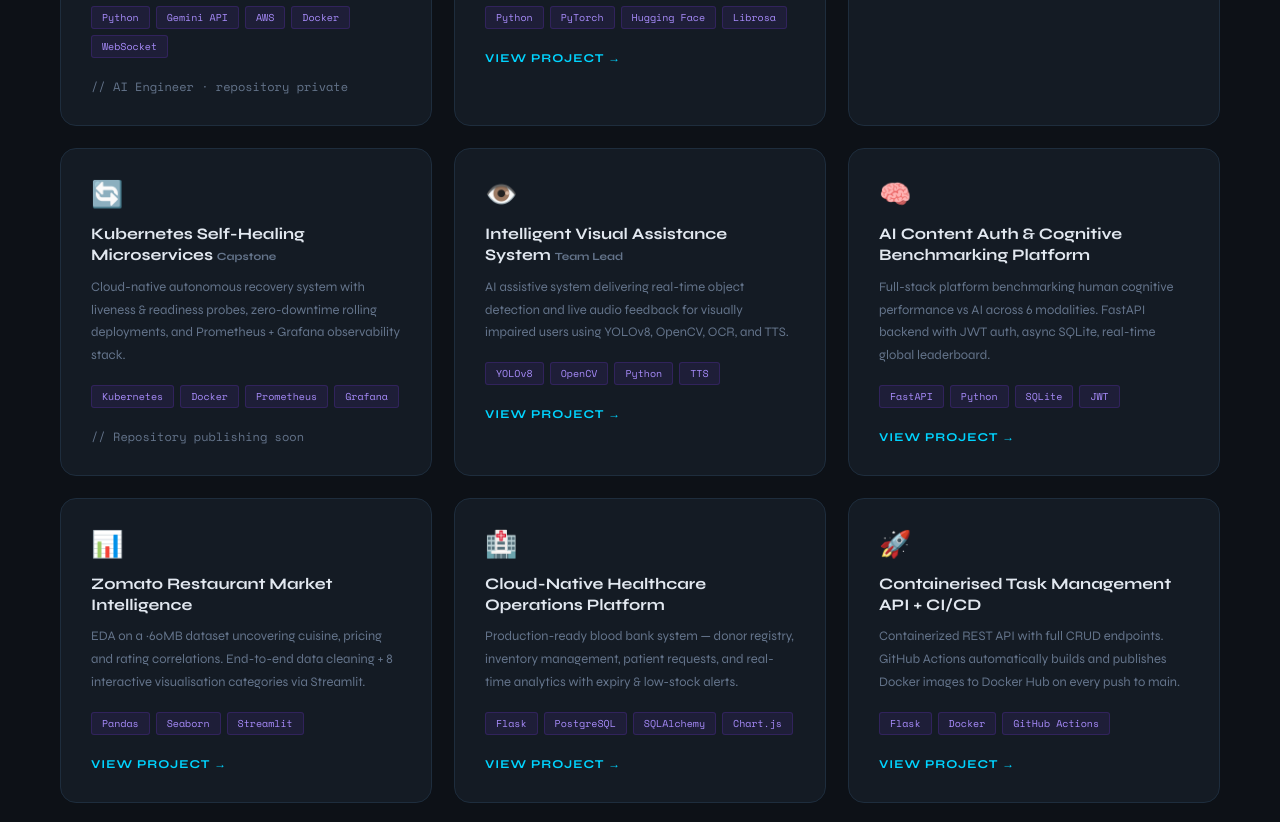
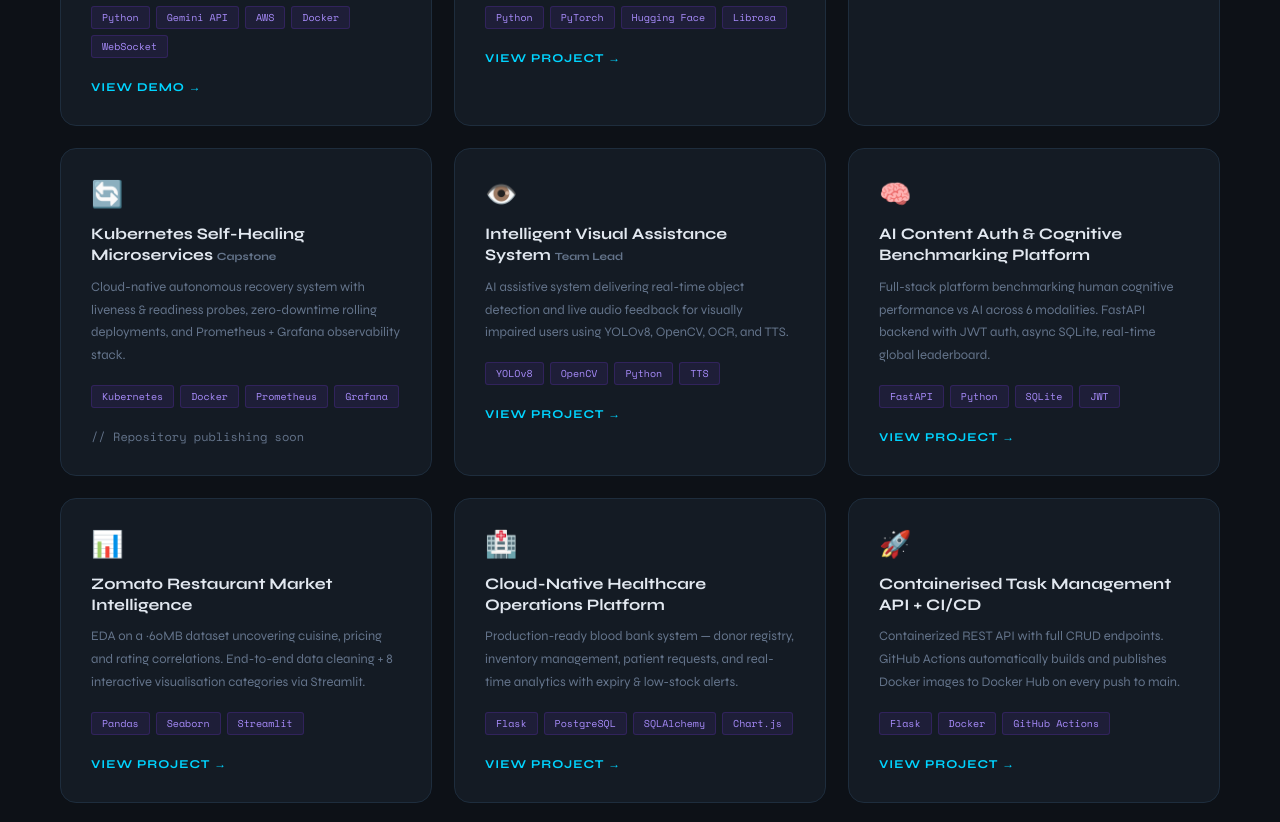
Before and after one commit to anvitha1105/My-Portfolio, a plain HTML site: page index.html in a window 1280 px wide. Shown: the part 2658-3480 px from the top of the page. Drawn offline with nearby package versions, Linux system fonts and the light colour scheme.

Commit message:
Update index.html

```diff
--- a/index.html
+++ b/index.html
@@ -465,8 +465,8 @@
         <span class="project-icon">🧭</span>
         <h3>ANVI — AI Personal Operating System <em style="font-size:11px;color:var(--muted);font-style:normal">2026 · Ongoing</em></h3>
         <p>AI-powered backend modules for voice features — reminders, notes, currency conversion, and daily briefings — built with Python and the Gemini API. Integrated and tested Python APIs and WebSocket communication for reliable real-time voice interactions and backend connectivity.</p>
-        <div class="project-chips"><span class="chip">Python</span><span class="chip">Gemini API</span><span class="chip">AWS</span><span class="chip">Docker</span><span class="chip">WebSocket</span></div>
-        <span class="project-coming">// AI Engineer · repository private</span>
+      <div class="project-chips"><span class="chip">Python</span><span class="chip">Gemini API</span><span class="chip">AWS</span><span class="chip">Docker</span><span class="chip">WebSocket</span></div>
+        <a href="https://drive.google.com/file/d/13Pmx7aomNQsiU9N5g75ddK4T8vjgnASQ/view?usp=drive_link" target="_blank" class="project-link">View Demo →</a>
       </div>
       <div class="project-card">
         <span class="project-icon">🗣️</span>
```
